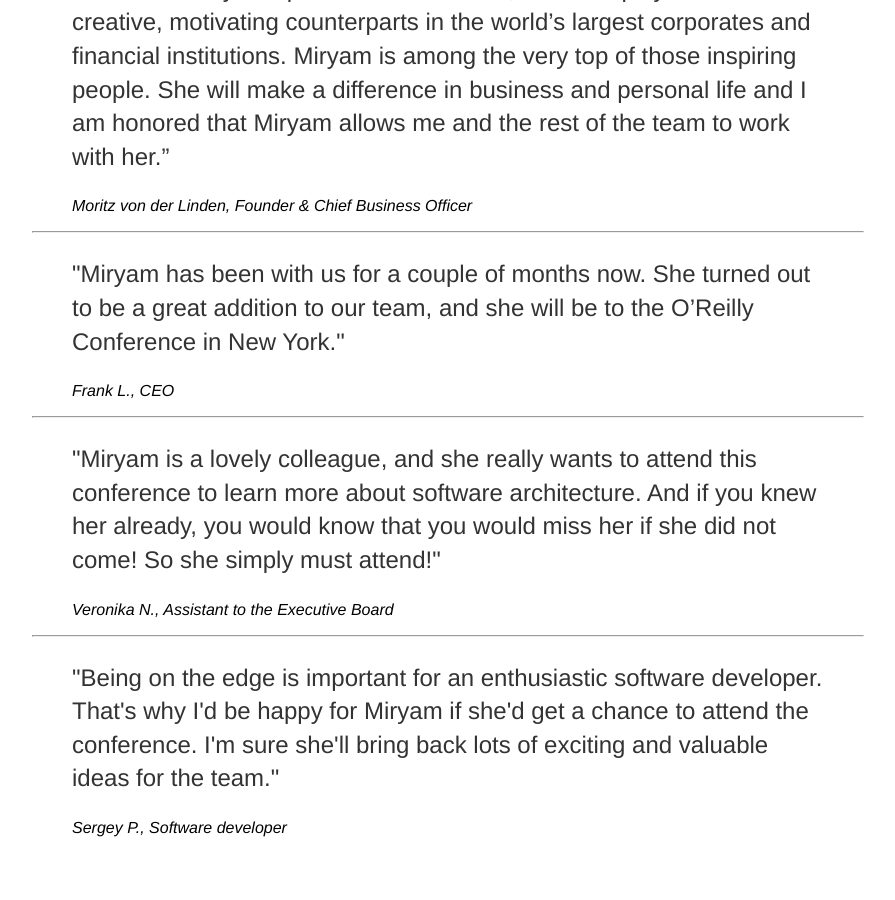
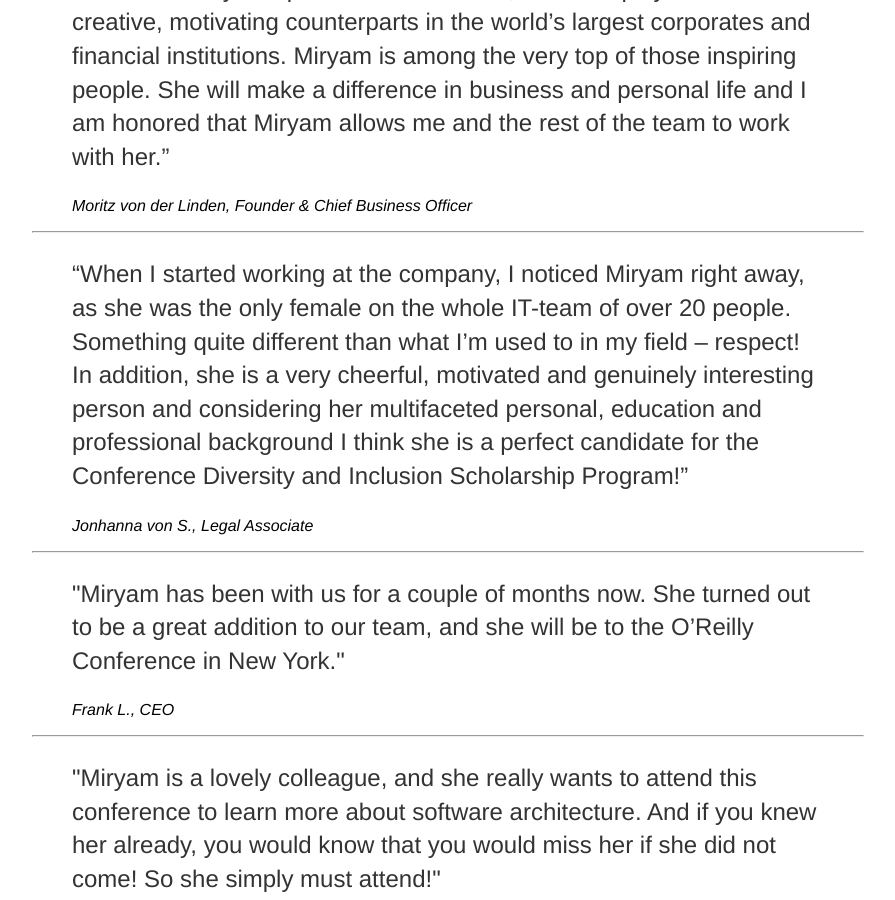
Before and after one commit to miryamch/miryamch.github.io, a Jekyll site: the page built from view/recommendations.html, in a window 1280 px wide and 900 px high, scrolled down 1997 px. Shown: the whole window, without its empty margins (192-1087 px from the left). Built offline with Jekyll 4.4.1, drawn with Linux system fonts in a browser that asks for light colours.

Commit message:
New recommendation J.

```diff
--- a/view/recommendations.html
+++ b/view/recommendations.html
@@ -74,6 +74,17 @@ title: A different perspective
     <hr/>
     <blockquote>
         <p>
+            “When I started working at the company, I noticed Miryam right away, as she was the only female on the whole IT-team
+             of over 20 people. Something quite different than what I’m used to in my field – respect! In addition, she is a very
+             cheerful, motivated and genuinely interesting person and considering her multifaceted personal, education and
+             professional background
+            I think she is a perfect candidate for the Conference Diversity and Inclusion Scholarship Program!”
+        </p>
+        <cite> Jonhanna von S., Legal Associate</cite>
+    </blockquote>
+    <hr/>
+    <blockquote>
+        <p>
             "Miryam has been with us for a couple of months now. She turned out to be a great addition to our team, and she will be to
             the O’Reilly Conference in New York."
         </p>
```
